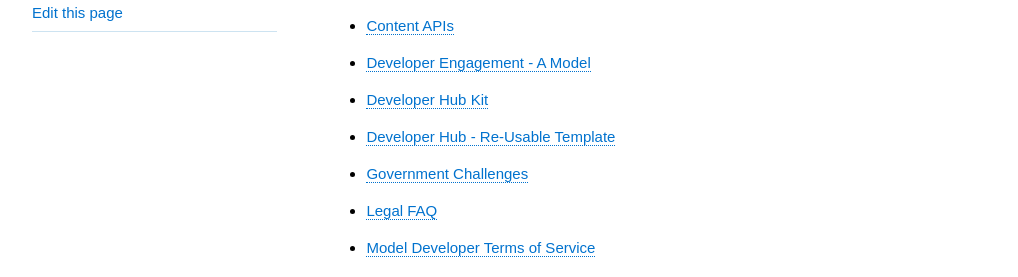
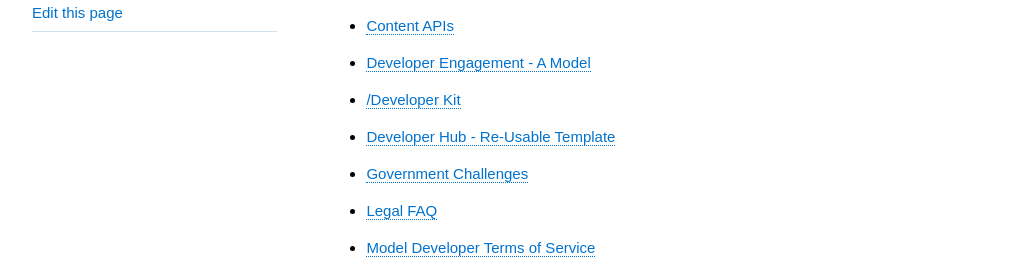
Before and after one commit to 18F/API-All-the-X, a Jekyll site: the page built from pages/resources.md, in a window 1280 px wide and 1203 px high. Shown: the part 521-798 px from the top of the window, without its empty margins (128-1146 px from the left). Built offline with Jekyll 4.4.1, drawn with Linux system fonts in a browser that asks for light colours.

Commit message:
hub to /

```diff
--- a/_includes/resources.md
+++ b/_includes/resources.md
@@ -11,7 +11,7 @@
 * [Complete API model](http://18f.github.io/API-All-the-X/pages/complete_API_model)
 * [Content APIs](https://github.com/GSA/.Gov-Content-as-an-API)
 * [Developer Engagement - A Model](http://18f.github.io/API-All-the-X/pages/developer_engagement-a_model)
-* [Developer Hub Kit](http://18f.github.io/API-All-the-X/pages/developer_hub_kit)
+* [/Developer Kit](http://18f.github.io/API-All-the-X/pages/developer_hub_kit)
 * [Developer Hub - Re-Usable Template](https://github.com/gbinal/Developer-Hub-in-a-Box)
 * [Government Challenges](http://18f.github.io/API-All-the-X/pages/government_challenges_with_apis)
 * [Legal FAQ](http://18f.github.io/API-All-the-X/pages/legal_FAQ)
```
